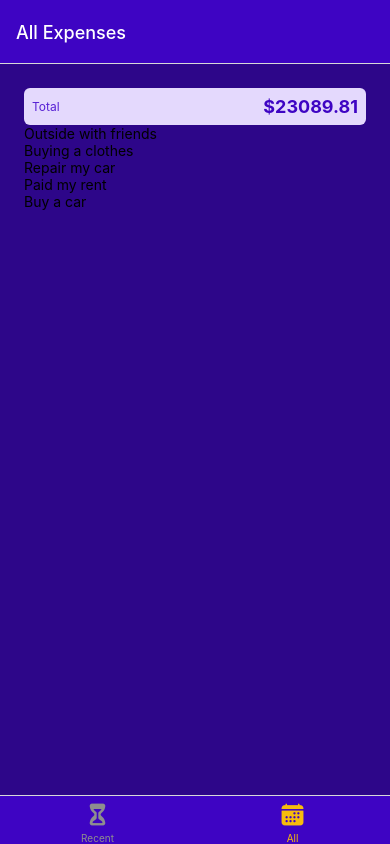
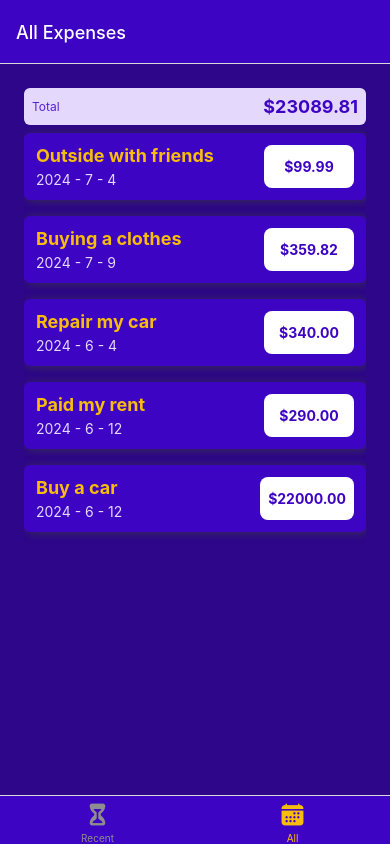
Before and after one commit to lenzarata93/ExpenseTrackerApp, a React Native app in the folder ExpenseTrackerApp/: screen /AllExpenses in a window 390 px wide. Built offline with nearby package versions, Linux system fonts and the light colour scheme.

Commit message:
correct date
correct date

```diff
--- /dev/null
+++ b/ExpenseTrackerApp/components/ExpensesOutput/ExpenseItem.js
@@ -0,0 +1,58 @@
+import { Pressable, View, Text, StyleSheet, Image } from "react-native";
+import { GlobalStyles } from "../../constants/styles";
+import { getFormattedDate } from "../../util/date";
+
+function ExpenseItem({ title, amount, date, imgUrl }) {
+  return (
+    <Pressable>
+      <View style={styles.expenseItem}>
+        <View>
+          <Text style={[styles.textBase, styles.title]}>{title}</Text>
+          <Text style={styles.textBase}>{getFormattedDate(date)}</Text>
+        </View>
+        <View style={styles.amountContainer}>
+          <Text style={styles.amount}>${amount.toFixed(2)}</Text>
+        </View>
+      </View>
+    </Pressable>
+  );
+}
+export default ExpenseItem;
+
+const styles = StyleSheet.create({
+  expenseItem: {
+    padding: 12,
+    marginVertical: 8,
+    backgroundColor: GlobalStyles.colors.primary500,
+    flexDirection: "row",
+    justifyContent: "space-between",
+    borderRadius: 6,
+    elevation: 4,
+    shadowColor: GlobalStyles.colors.gray500,
+    shadowRadius: 10,
+    shadowOffset: { width: 2, height: 1 },
+    shadowOpacity: 0.9,
+  },
+  textBase: {
+    color: GlobalStyles.colors.primary50,
+  },
+  title: {
+    fontSize: 18,
+    marginBottom: 5,
+    fontWeight: "bold",
+    color: GlobalStyles.colors.accent500,
+  },
+  amountContainer: {
+    paddingHorizontal: 8,
+    paddingVertical: 4,
+    backgroundColor: "white",
+    justifyContent: "center",
+    alignItems: "center",
+    borderRadius: 8,
+    minWidth: 90,
+  },
+  amount: {
+    color: GlobalStyles.colors.primary500,
+    fontWeight: "bold",
+  },
+});
--- a/ExpenseTrackerApp/components/ExpensesOutput/ExpensesList.js
+++ b/ExpenseTrackerApp/components/ExpensesOutput/ExpensesList.js
@@ -1,6 +1,7 @@
 import { FlatList, Text } from "react-native";
+import ExpenseItem from "./ExpenseItem";
 function renderItem(data) {
-  return <Text>{data.item.title}</Text>;
+  return <ExpenseItem {...data.item} />;
 }
 function ExpensesList({ expenses }) {
   return (
--- /dev/null
+++ b/ExpenseTrackerApp/util/date.js
@@ -0,0 +1,3 @@
+export function getFormattedDate(date) {
+  return `${date.getFullYear()} - ${date.getMonth() + 1} - ${date.getDate()}`;
+}
```
